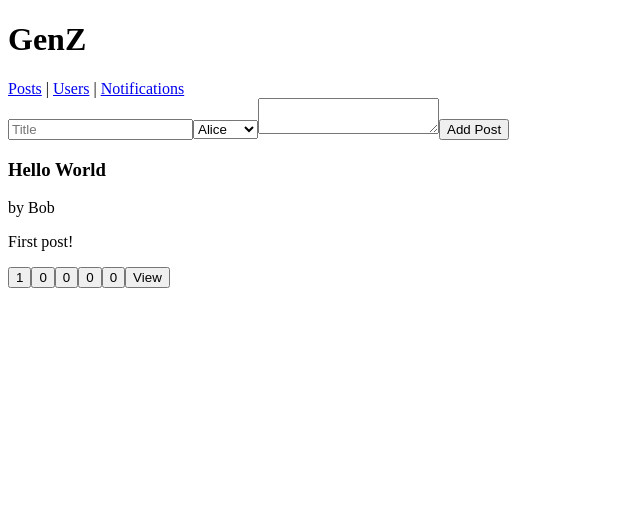
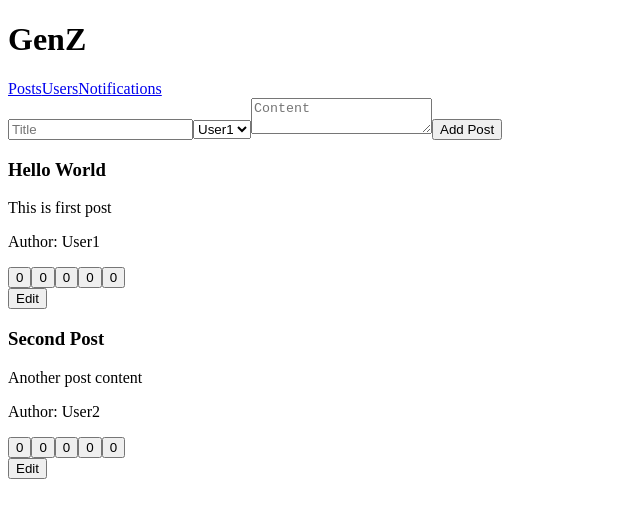
Before and after one commit to acciojob/social-media-saivivek122, a React app: page / in a window 1280 px wide. Shown: the top 518 px of the page, without its empty margins (0-640 px from the left). Built offline with nearby package versions, Linux system fonts and the light colour scheme.

Commit message:
Update App.js

```diff
--- a/src/components/App.js
+++ b/src/components/App.js
@@ -1,192 +1,131 @@
 import React, { useState } from "react";
-import { Routes, Route, Link, useNavigate, useParams } from "react-router-dom";
+import { Routes, Route, useNavigate, useParams } from "react-router-dom";
 import "./../styles/App.css";
 
-const initialUsers = [
-  { id: "u1", name: "Alice" },
-  { id: "u2", name: "Bob" },
-  { id: "u3", name: "Charlie" },
-];
+export default function App() {
+  const [posts, setPosts] = useState([
+    { id: 1, title: "Hello World", author: "User1", content: "This is first post", reactions: [0,0,0,0,0] },
+    { id: 2, title: "Second Post", author: "User2", content: "Another post content", reactions: [0,0,0,0,0] },
+  ]);
 
-let initialPosts = [
-  { id: "static-intro", title: "Welcome to GenZ", authorId: "u1", content: "Static intro post.", reactions: [0, 0, 0, 0, 0] },
-  { id: "p1", title: "Hello World", authorId: "u2", content: "First post!", reactions: [1, 0, 0, 0, 0] },
-];
+  const [notifications, setNotifications] = useState([]);
+  const [users] = useState(["User1", "User2", "User3"]);
+  const navigate = useNavigate();
 
-export default function App() {
-  const [posts, setPosts] = useState(initialPosts);
-  const [users] = useState(initialUsers);
-
-  const addPost = (newPost) => {
-    const updated = [posts[0], newPost, ...posts.slice(1)];
-    setPosts(updated);
+  const addPost = (e) => {
+    e.preventDefault();
+    const title = e.target.postTitle.value;
+    const author = e.target.postAuthor.value;
+    const content = e.target.postContent.value;
+    if(title && author && content){
+      const newPost = {
+        id: posts.length + 1,
+        title,
+        author,
+        content,
+        reactions: [0,0,0,0,0],
+      };
+      setPosts([...posts, newPost]);
+      e.target.reset();
+      navigate("/");
+    }
   };
 
-  const updatePost = (id, data) => {
-    setPosts((p) => p.map((x) => (x.id === id ? { ...x, ...data } : x)));
+  const incrementReaction = (postId, index) => {
+    setPosts(posts.map(p => {
+      if(p.id === postId && index < 4){
+        const newReactions = [...p.reactions];
+        newReactions[index]++;
+        return {...p, reactions: newReactions};
+      }
+      return p;
+    }));
+  };
+
+  const updatePost = (id, title, content) => {
+    setPosts(posts.map(p => p.id === id ? {...p, title, content} : p));
+    navigate("/");
+  };
+
+  const refreshNotifications = () => {
+    setNotifications(["Notification 1", "Notification 2"]);
   };
 
   return (
-    <div className="App">
+    <div>
       <h1>GenZ</h1>
       <nav>
-        <a href="/">Posts</a> | <a href="/users">Users</a> | <a href="/notifications">Notifications</a>
+        <a href="/">Posts</a>
+        <a href="/users">Users</a>
+        <a href="/notifications">Notifications</a>
       </nav>
 
       <Routes>
-        <Route path="/" element={<Home posts={posts} users={users} addPost={addPost} updatePost={updatePost} />} />
-        <Route path="/users" element={<Users posts={posts} users={users} />} />
-        <Route path="/notifications" element={<Notifications />} />
-        <Route path="/posts/:id" element={<PostDetails posts={posts} updatePost={updatePost} users={users} />} />
+        <Route path="/" element={
+          <div>
+            <form onSubmit={addPost}>
+              <input id="postTitle" placeholder="Title" />
+              <select id="postAuthor">
+                {users.map(u => <option key={u}>{u}</option>)}
+              </select>
+              <textarea id="postContent" placeholder="Content"></textarea>
+              <button type="submit">Add Post</button>
+            </form>
+            <div className="posts-list">
+              {posts.map((post, i) => (
+                <div key={post.id} className="post">
+                  <h3>{post.title}</h3>
+                  <p>{post.content}</p>
+                  <p>Author: {post.author}</p>
+                  <div>
+                    {post.reactions.map((r, idx) => (
+                      <button key={idx} onClick={() => incrementReaction(post.id, idx)}>{r}</button>
+                    ))}
+                  </div>
+                  <button className="button" onClick={() => navigate(`/posts/${post.id}`)}>Edit</button>
+                </div>
+              ))}
+            </div>
+          </div>
+        }/>
+
+        <Route path="/posts/:id" element={<EditPost posts={posts} updatePost={updatePost} />} />
+
+        <Route path="/users" element={
+          <ul>
+            {users.map((u, i) => <li key={i}>{u}</li>)}
+          </ul>
+        }/>
+
+        <Route path="/notifications" element={
+          <div>
+            <button className="button" onClick={refreshNotifications}>Refresh Notifications</button>
+            <section className="notificationsList">
+              {notifications.map((n,i) => <div key={i}>{n}</div>)}
+            </section>
+          </div>
+        }/>
       </Routes>
     </div>
   );
 }
 
-function Home({ posts, users, addPost, updatePost }) {
-  return (
-    <div className="home-container">
-      <CreatePost users={users} onAdd={addPost} />
-      <div className="posts-list">
-        {posts.slice(1).map((post) => (
-          <PostCard key={post.id} post={post} users={users} onUpdate={updatePost} />
-        ))}
-      </div>
-    </div>
-  );
-}
+function EditPost({ posts, updatePost }) {
+  const { id } = useParams();
+  const navigate = useNavigate();
+  const post = posts.find(p => p.id === parseInt(id));
+  const [title, setTitle] = useState(post.title);
+  const [content, setContent] = useState(post.content);
 
-function CreatePost({ users, onAdd }) {
-  const [title, setTitle] = useState("");
-  const [author, setAuthor] = useState(users[0]?.id || "");
-  const [content, setContent] = useState("");
-
-  const handleSubmit = (e) => {
-    e.preventDefault();
-    if (!title.trim()) return;
-    const newPost = { id: `p_${Date.now()}`, title, authorId: author, content, reactions: [0, 0, 0, 0, 0] };
-    onAdd(newPost);
-    setTitle(""); setContent("");
-  };
-
-  return (
-    <form onSubmit={handleSubmit}>
-      <input id="postTitle" value={title} onChange={(e) => setTitle(e.target.value)} placeholder="Title" />
-      <select id="postAuthor" value={author} onChange={(e) => setAuthor(e.target.value)}>
-        {users.map((u) => (<option key={u.id} value={u.id}>{u.name}</option>))}
-      </select>
-      <textarea id="postContent" value={content} onChange={(e) => setContent(e.target.value)} />
-      <button type="submit" className="button">Add Post</button>
-    </form>
-  );
-}
-
-function PostCard({ post, users, onUpdate }) {
-  const navigate = useNavigate();
-  const author = users.find((u) => u.id === post.authorId)?.name || "Unknown";
-  const [reactions, setReactions] = useState(post.reactions || [0, 0, 0, 0, 0]);
-
-  const inc = (i) => {
-    if (i === 4) return;
-    setReactions((r) => {
-      const copy = [...r];
-      copy[i] += 1;
-      onUpdate(post.id, { reactions: copy });
-      return copy;
-    });
+  const handleSave = () => {
+    updatePost(post.id, title, content);
   };
 
   return (
     <div className="post">
-      <h3>{post.title}</h3>
-      <div>by {author}</div>
-      <p>{post.content}</p>
-      <div>
-        {reactions.map((count, i) => (
-          <button key={i} onClick={() => inc(i)}>
-            {i < 4 ? count : "0"}
-          </button>
-        ))}
-        <button className="button" onClick={() => navigate(`/posts/${post.id}`)}>View</button>
-      </div>
+      <input id="postTitle" value={title} onChange={e => setTitle(e.target.value)} />
+      <textarea id="postContent" value={content} onChange={e => setContent(e.target.value)} />
+      <button className="button" onClick={handleSave}>Save</button>
     </div>
   );
 }
-
-function PostDetails({ posts, updatePost, users }) {
-  const { id } = useParams();
-  const navigate = useNavigate();
-  const post = posts.find((p) => p.id === id);
-  const [editing, setEditing] = useState(false);
-  const [title, setTitle] = useState(post?.title || "");
-  const [content, setContent] = useState(post?.content || "");
-
-  if (!post) return <div>Post not found</div>;
-
-  const save = () => {
-    updatePost(id, { title, content });
-    setEditing(false);
-    navigate("/");
-  };
-
-  return (
-    <div className="post">
-      {!editing ? (
-        <>
-          <h2>{post.title}</h2>
-          <p>{post.content}</p>
-          <button className="button" onClick={() => setEditing(true)}>Edit</button>
-        </>
-      ) : (
-        <>
-          <input id="postTitle" value={title} onChange={(e) => setTitle(e.target.value)} />
-          <textarea id="postContent" value={content} onChange={(e) => setContent(e.target.value)} />
-          <button className="button" onClick={save}>Save</button>
-        </>
-      )}
-    </div>
-  );
-}
-
-function Users({ posts, users }) {
-  const [selectedUser, setSelectedUser] = useState(null);
-  const [userPosts, setUserPosts] = useState([]);
-
-  const handleSelectUser = (user) => {
-    setSelectedUser(user);
-    const postsOfUser = posts.filter((p) => p.authorId === user.id);
-    setUserPosts(postsOfUser);
-  };
-
-  return (
-    <div>
-      <ul>
-        {users.map((u) => (
-          <li key={u.id} onClick={() => handleSelectUser(u)}>{u.name}</li>
-        ))}
-      </ul>
-      <ul>
-        {userPosts.map((p) => (
-          <li key={p.id} className="post">{p.title}</li>
-        ))}
-      </ul>
-    </div>
-  );
-}
-
-function Notifications() {
-  const [notifications, setNotifications] = useState([]);
-
-  const refresh = () => {
-    setNotifications(["Notification 1", "Notification 2"]);
-  };
-
-  return (
-    <div>
-      <button className="button" onClick={refresh}>Refresh Notifications</button>
-      <section className="notificationsList">
-        {notifications.map((n, i) => <div key={i}>{n}</div>)}
-      </section>
-    </div>
-  );
-}
```
